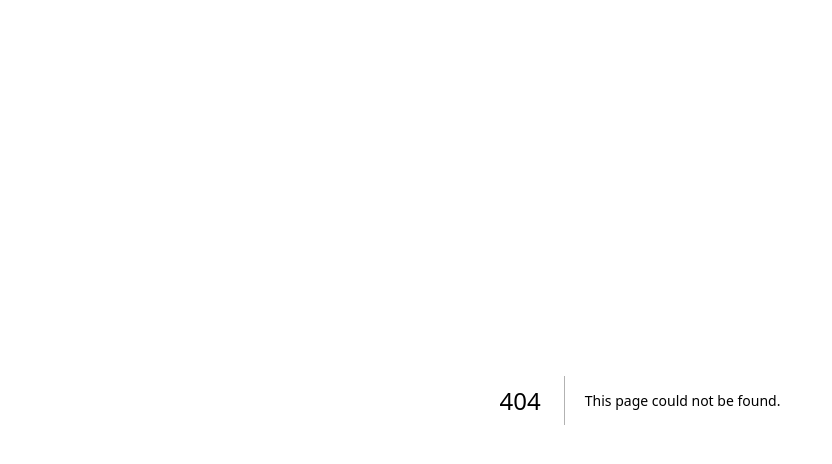
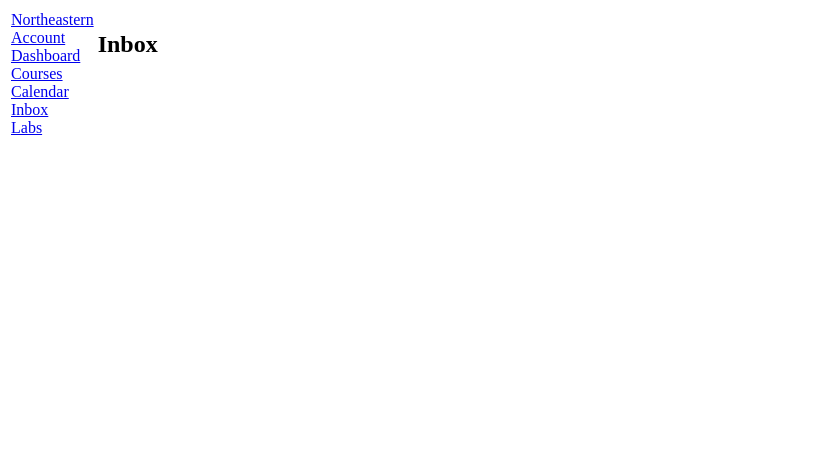
Before and after one commit to devt-code/-kambaz-next-js, a Next.js app: page /Calendar/Inbox in a window 1280 px wide. Before the commit this address had no page. Shown: the top 464 px of the page, without its empty margins (0-832 px from the left). Built offline with nearby package versions, Linux system fonts and the light colour scheme.

Commit message:
Create page.tsx

```diff
--- /dev/null
+++ b/app/(Kambaz)/Calendar/Inbox/page.tsx
@@ -0,0 +1,7 @@
+export default function Inbox() {
+  return (
+    <div>
+      <h2>Inbox</h2>
+    </div>
+  );
+}
```
